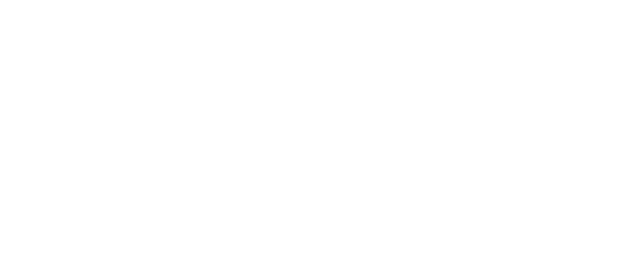
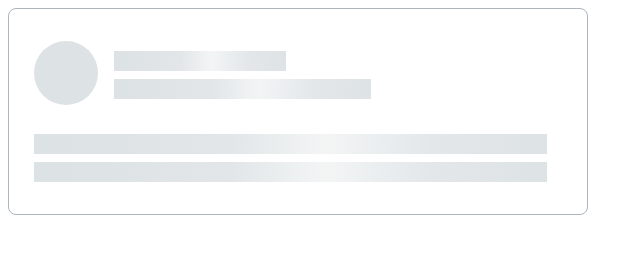
Before and after one commit to js-tasks-ru/htmlcss-20210916_ivansacara, a website: page 04-lection2/02-skeleton/index.html in a window 1280 px wide. Shown: the whole page, without its empty margins (0-643 px from the left). Drawn offline with Linux system fonts and the light colour scheme.

Commit message:
Lesson 2 skeleton

```diff
--- a/04-lection2/02-skeleton/index.html
+++ b/04-lection2/02-skeleton/index.html
@@ -1,11 +1,81 @@
 <!DOCTYPE html>
 <!-- Страница со скелетоном -->
 <html lang="ru">
+
 <head>
   <link rel="stylesheet" href="../../assets/css/main.css">
   <link rel="stylesheet" href="./skeleton.css">
+  <style>
+    .component-skeleton {
+      max-width: 580px;
+      width: 100%;
+    }
+
+    .component-skeleton__top-row {
+      display: flex;
+      margin-bottom: 25px;
+    }
+
+    .component-skeleton__col-circle {
+      margin-right: 16px;
+    }
+
+    .component-skeleton__circle {
+      width: 64px;
+      height: 64px;
+    }
+
+    .component-skeleton-top__col-line {
+      display: flex;
+      flex-direction: column;
+      justify-content: center;
+      width: 100%;
+    }
+
+    .component-skeleton__line {
+      height: 20px;
+    }
+
+    .component-skeleton-top__line-first {
+      max-width: 172px;
+    }
+
+    .component-skeleton-top__line-second {
+      max-width: 257px;
+    }
+
+    .component-skeleton__bottom-row {
+      display: flex;
+      flex-direction: column;
+      width: 100%;
+    }
+
+    .component-skeleton__indented-line {
+      margin-bottom: 8px;
+    }
+  </style>
 </head>
+
 <body>
+  <div class="component-skeleton skeleton">
+    <div class="component-skeleton__top-row">
+      <div class="component-skeleton__col-circle">
+        <div class="component-skeleton__circle skeleton--circle"></div>
+      </div>
+      <div class="component-skeleton-top__col-line">
+        <div
+          class="component-skeleton__line component-skeleton-top__line-first component-skeleton__indented-line skeleton--line">
+        </div>
+        <div class="component-skeleton__line component-skeleton-top__line-second skeleton--line"></div>
+      </div>
+    </div>
+    <div class="component-skeleton__bottom-row">
+      <div class="component-skeleton__line component-skeleton__indented-line skeleton--line"></div>
+      <div class="component-skeleton__line skeleton--line"></div>
+    </div>
+
+  </div>
 
 </body>
+
 </html>
--- a/04-lection2/02-skeleton/skeleton.css
+++ b/04-lection2/02-skeleton/skeleton.css
@@ -0,0 +1,27 @@
+.skeleton {
+  background-color: var(--white);
+  border: 1px solid var(--grey-3);
+  border-radius: 8px;
+  padding: 32px 40px 32px 25px;
+  display: flex;
+  flex-direction: column;
+}
+
+.skeleton--circle {
+  border-radius: 100%;
+  background-color: var(--grey-2);
+  display: inline-block;
+}
+
+.skeleton--line {
+  width: 100%;
+  background: linear-gradient(
+    92.51deg,
+    #dde2e5 6.44%,
+    #e2e6e8 38.47%,
+    #f3f5f5 56.48%,
+    #e3e7ea 77.5%,
+    #dde2e5 102.52%
+  );
+  display: inline-block;
+}
```
Lines whose indentation alone changed are shown as unchanged.
